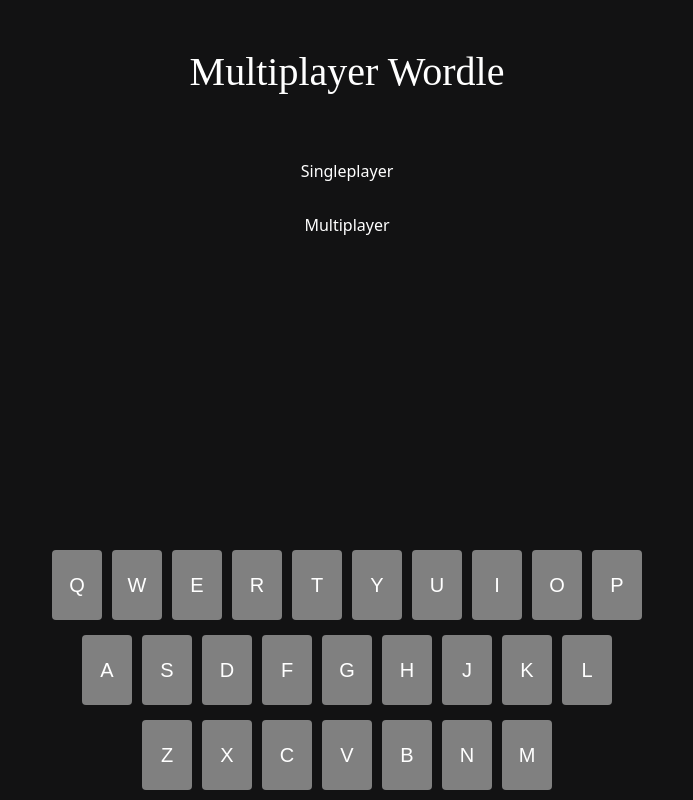
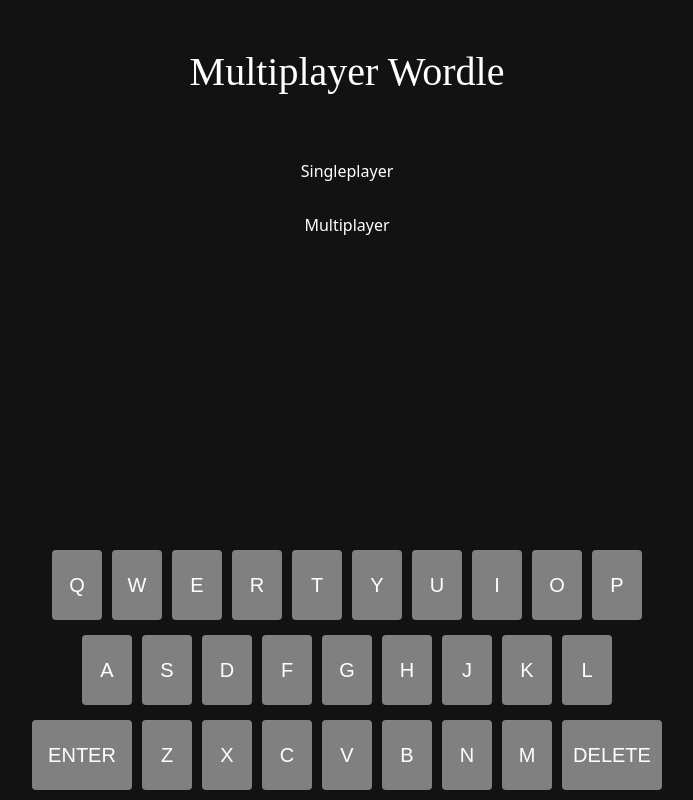
Before and after one commit to GashDarnit/MultiplayerWordle, a React (Vite) app: page / in a window 1280 px wide. Shown: the part 260-1060 px from the top of the page, without its empty margins (293-986 px from the left). Built offline with nearby package versions, Linux system fonts and the light colour scheme.

Commit message:
completed keyboard layout

```diff
--- a/src/App.css
+++ b/src/App.css
@@ -89,3 +89,7 @@ button {
   font-family: Arial, Helvetica, sans-serif;
   cursor: pointer;
 }
+
+#big {
+  width: 100px;
+}
--- a/src/Key.tsx
+++ b/src/Key.tsx
@@ -1,10 +1,10 @@
 import React, { useContext } from "react";
 import './App.css';
 
-function Key({ keyVal }) {
+function Key({ keyVal, big }) {
 
   return (
-    <div className = "key"> {keyVal} </div>
+    <div className = "key" id = {big && "big"}> {keyVal} </div>
   );
 }
 
--- a/src/Keyboard.tsx
+++ b/src/Keyboard.tsx
@@ -21,9 +21,12 @@ function Keyboard() {
             })} </div>
 
             <div className = "row3">
+                <Key keyVal = {"ENTER"} big />
                 {keys3.map((key) => {
-                    return <Key keyVal = {key}/>
-            })} </div>
+                    return <Key keyVal = {key}/>}
+                )}
+                <Key keyVal = {"DELETE"} big />
+            </div>
         </div>
     );
 }
--- a/src/main.tsx
+++ b/src/main.tsx
@@ -3,6 +3,7 @@ import ReactDOM from 'react-dom/client'
 import App from './App.tsx'
 import Keyboard from './Keyboard.tsx'
 import 'bootstrap/dist/css/bootstrap.min.css';
+import './App.css';
 
 ReactDOM.createRoot(document.getElementById('root')!).render(
   <React.StrictMode>
```
